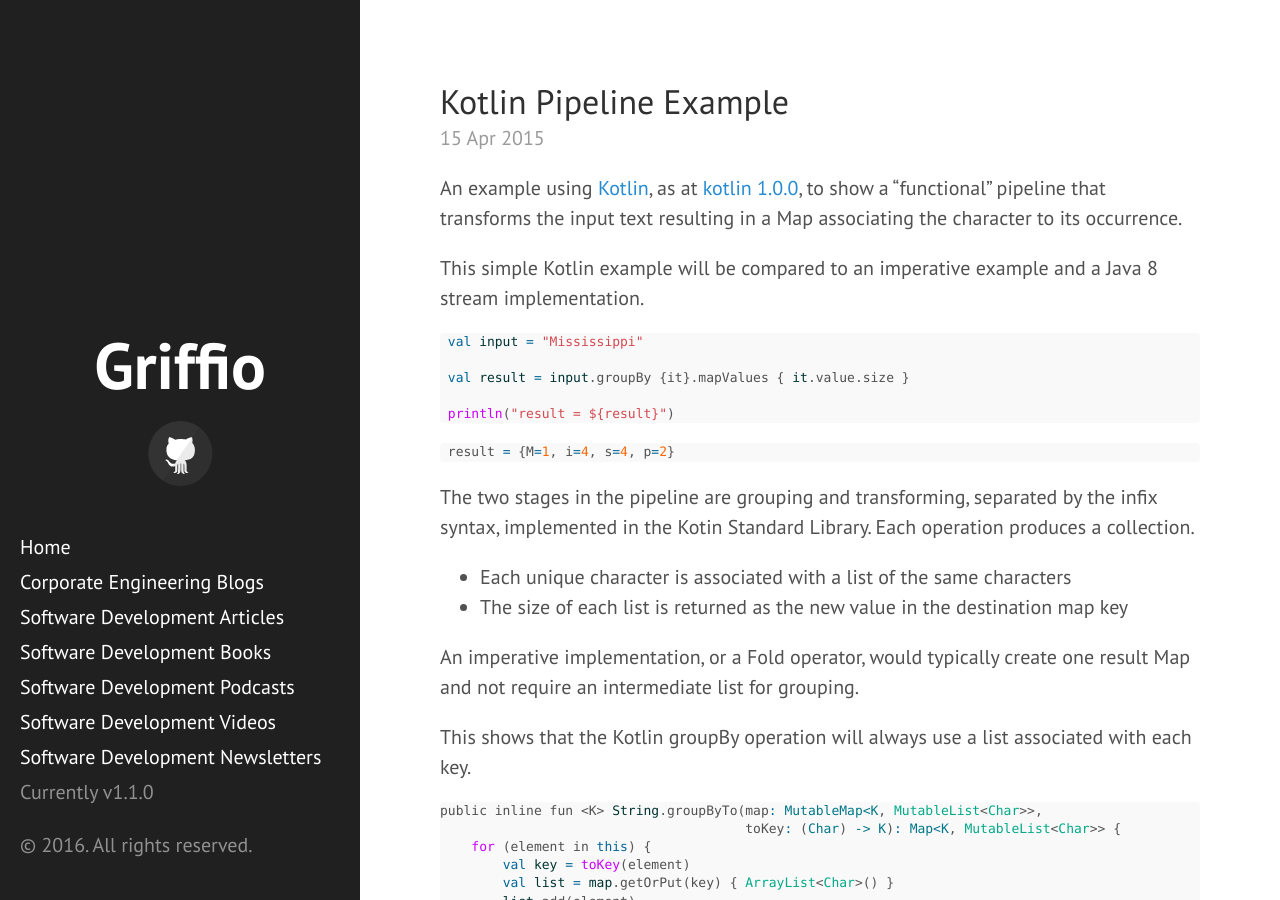
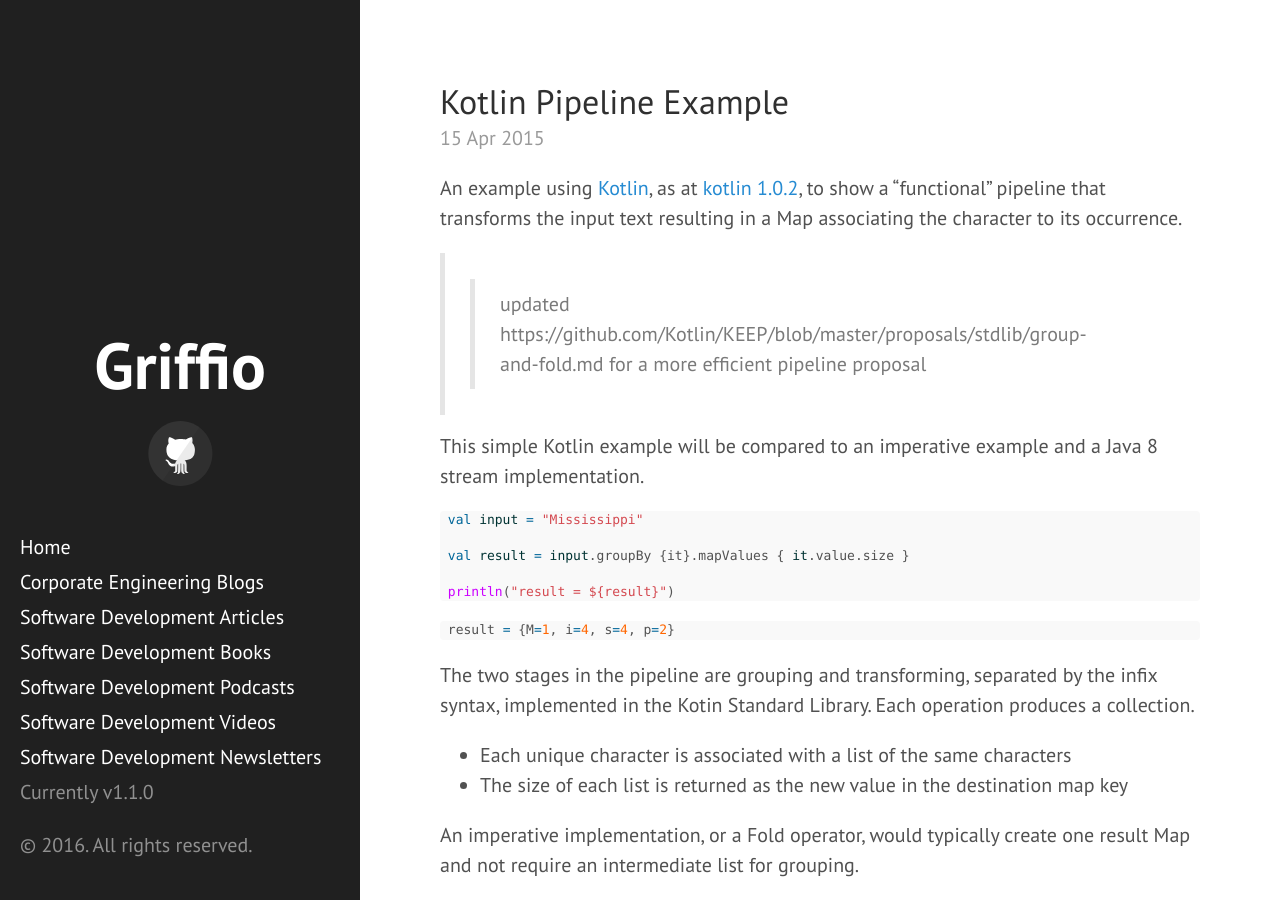
Before and after one commit to griffio/griffio.github.io, a Jekyll site: the page built from _posts/2015-04-15-Kotlin-pipeline-example.md, in a window 1280 px wide and 900 px high. Built offline with Jekyll 4.4.1, drawn with Linux system fonts in a browser that asks for light colours; some web fonts are replaced.

Commit message:
Update 2015-04-15-Kotlin-pipeline-example.md

```diff
--- a/_posts/2015-04-15-Kotlin-pipeline-example.md
+++ b/_posts/2015-04-15-Kotlin-pipeline-example.md
@@ -7,7 +7,9 @@
 summary: Using Kotlin std library to pipeline characters
 ---
 
-An example using [Kotlin](http://kotlinlang.org), as at [kotlin 1.0.0](https://github.com/JetBrains/kotlin/releases/tag/build-1.0.0), to show a "functional" pipeline that transforms the input text  resulting in a Map associating the character to its occurrence.
+An example using [Kotlin](http://kotlinlang.org), as at [kotlin 1.0.2](https://github.com/JetBrains/kotlin/tree/1.0.2), to show a "functional" pipeline that transforms the input text  resulting in a Map associating the character to its occurrence.
+
+>> updated https://github.com/Kotlin/KEEP/blob/master/proposals/stdlib/group-and-fold.md for a more efficient pipeline proposal
 
 This simple Kotlin example will be compared to an imperative example and a Java 8 stream implementation.
 
```
